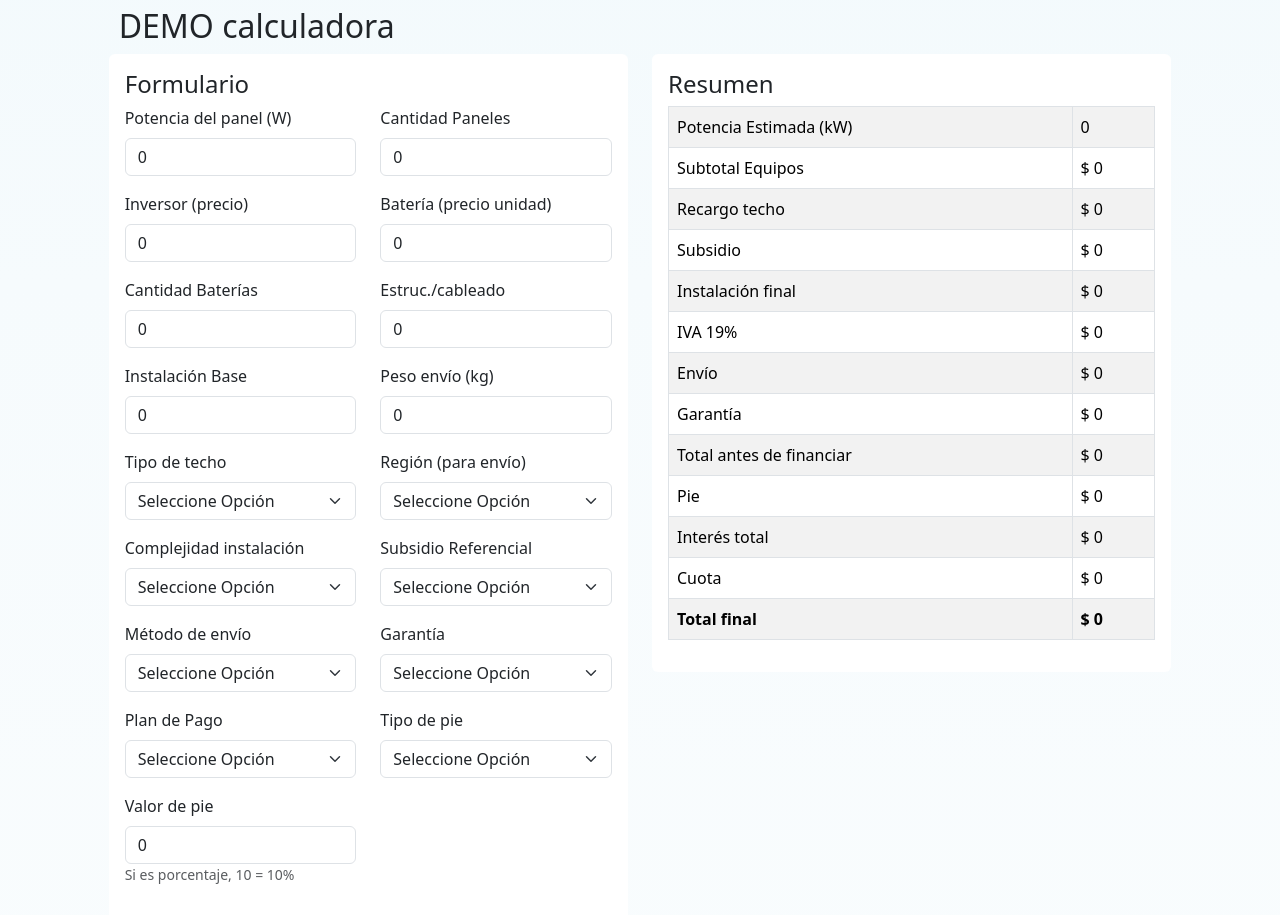
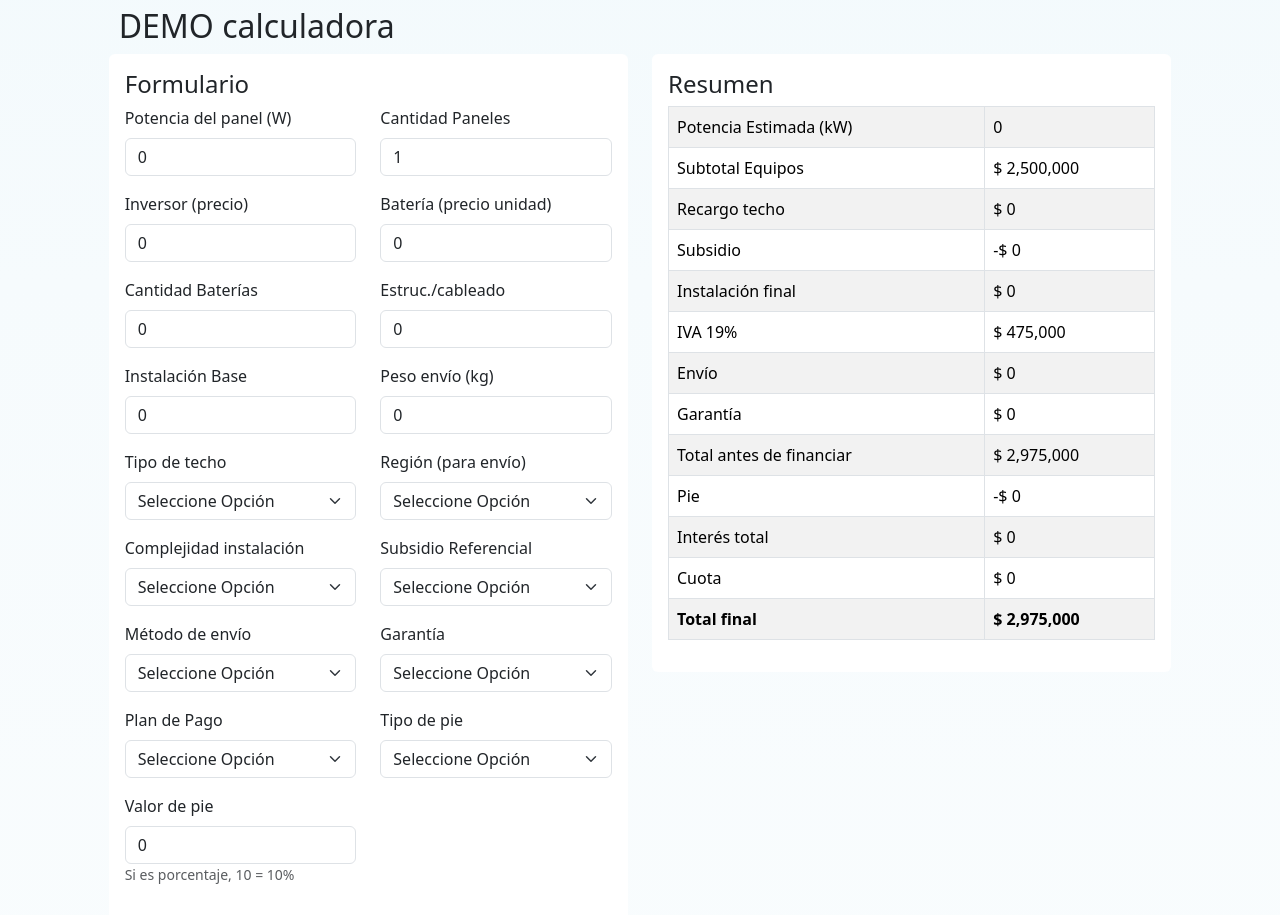
Before and after one commit to Joako-kvr/fullstack_2, a React (Create React App) app: page / in a window 1280 px wide. Shown: the part 1200-2115 px from the top of the page. Built offline with nearby package versions, Linux system fonts and the light colour scheme.

Commit message:
primer intento de formato calculadora

```diff
--- a/src/components/CalculadoraIntegral.js
+++ b/src/components/CalculadoraIntegral.js
@@ -9,7 +9,7 @@ function CalculadoraPrincipal() {
     const CLP = (n) => `$ ${Math.round(n).toLocaleString("es-CL")}`;
 
     const [potenciaPanel, setPotenciaPanel] = useState(0);
-    const [cantidadPaneles, setCantidadPaneles] = useState(0);
+    const [cantidadPaneles, setCantidadPaneles] = useState(1);
     const [inversorPrecio, setInversorPrecio] = useState(0);
     const [bateriaPrecio, setBateriaPrecio] = useState(0);
     const [cantidadBaterias, setCantidadBaterias] = useState(0);
@@ -53,19 +53,19 @@ function CalculadoraPrincipal() {
 
     const valorPanelSolar = parseInt(2500000)
 
-    const potenciaEstimada = (potenciaPanel * cantidadPaneles) / 1000;
-    const subtotalEquipos = ((parseInt(valorPanelSolar) * parseInt(cantidadPaneles)) + parseInt(inversorPrecio) + (parseInt(bateriaPrecio) * parseInt(cantidadBaterias)) + parseInt(estrucCableado))
-    const recargoTecho = subtotalEquipos * valorTipoTecho
-    const montoSubsidio = subtotalEquipos * valorSubsidio
-    const instalacionFinal = (parseInt(instalacionBase) + (subtotalEquipos * valorComplejidadInstalacion))
-    const montoIva = (subtotalEquipos + recargoTecho - montoSubsidio + instalacionFinal) * 0.19
-    const montoEnvio = (valorRegion + parseInt(pesoEnvio * 700)) * valorMetodoEnvio
-    const montoGarantia = subtotalEquipos * valorGarantia
-    const totalAnteFinan = (subtotalEquipos + recargoTecho - montoSubsidio + instalacionFinal) + montoIva + montoEnvio + montoGarantia
+    const potenciaEstimada = cantidadPaneles>0 ? (potenciaPanel * cantidadPaneles) / 1000 : 0;
+    const subtotalEquipos = cantidadPaneles>0  ? ((parseInt(valorPanelSolar) * parseInt(cantidadPaneles)) + parseInt(inversorPrecio) + (parseInt(bateriaPrecio) * parseInt(cantidadBaterias)) + parseInt(estrucCableado)) : 0;
+    const recargoTecho = cantidadPaneles>0  ? subtotalEquipos * valorTipoTecho : 0;
+    const montoSubsidio = cantidadPaneles>0  ? subtotalEquipos * valorSubsidio :0;
+    const instalacionFinal = cantidadPaneles>0  ? (parseInt(instalacionBase) + (subtotalEquipos * valorComplejidadInstalacion)) : 0;
+    const montoIva = cantidadPaneles>0  ? (subtotalEquipos + recargoTecho - montoSubsidio + instalacionFinal) * 0.19 : 0;
+    const montoEnvio = cantidadPaneles>0  ? (valorRegion + parseInt(pesoEnvio * 700)) * valorMetodoEnvio : 0;
+    const montoGarantia = cantidadPaneles>0  ? subtotalEquipos * valorGarantia : 0;
+    const totalAnteFinan = cantidadPaneles>0  ? (subtotalEquipos + recargoTecho - montoSubsidio + instalacionFinal) + montoIva + montoEnvio + montoGarantia : 0;
     const montoPie = tipoPie == 1 ? totalAnteFinan * (valorPie / 100) : tipoPie == 2 ? valorPie : 0;
-    const montoInteresTotal = (totalAnteFinan - montoPie) * valorPlanPago
+    const montoInteresTotal = cantidadPaneles>0  ? (totalAnteFinan - montoPie) * valorPlanPago : 0;
     const montoCuota = valorCantidadPlanPago > 0 ? Math.round((montoInteresTotal + (totalAnteFinan - montoPie)) / valorCantidadPlanPago) : 0;
-    const total = totalAnteFinan - montoPie + montoInteresTotal
+    const total = cantidadPaneles > 0  ? totalAnteFinan - montoPie + montoInteresTotal : 0;
 
     const buildResumen = () => {
         const lineas = [
@@ -120,12 +120,12 @@ function CalculadoraPrincipal() {
 
                             <div className='col-lg-6'>
                                 <label className='form-label ' htmlFor='potenciaPanel'>Potencia del panel (W)</label>
-                                <input id='potenciaPanel' name='potenciaPanel' placeholder='1000000' type='number' className='form-control' value={potenciaPanel} onChange={(e) => setPotenciaPanel(e.target.value)}></input>
+                                <input id='potenciaPanel' name='potenciaPanel' placeholder='1000000' type='number' className='form-control' value={potenciaPanel} onChange={(e) => setPotenciaPanel(e.target.value)} onFocus={() => setPotenciaPanel("")}></input>
                             </div>
 
                             <div className='col-lg-6'>
                                 <label className='form-label' htmlFor='cantidadPaneles'>Cantidad Paneles</label>
-                                <input id='cantidadPaneles' name='cantidadPaneles' placeholder='10' type='number' className='form-control' value={cantidadPaneles} onChange={(e) => setCantidadPaneles(e.target.value)}></input>
+                                <input id='cantidadPaneles' name='cantidadPaneles' placeholder='10' type='number' className='form-control' value={cantidadPaneles} onChange={(e) => setCantidadPaneles(e.target.value)} onFocus={() => setCantidadPaneles("")}></input>
 
                             </div>
                         </div>
@@ -134,12 +134,12 @@ function CalculadoraPrincipal() {
 
                             <div className='col-lg-6'>
                                 <label className='form-label' htmlFor='inversorPrecio'>Inversor (precio)</label>
-                                <input id='inversorPrecio' name='inversorPrecio' placeholder='1000000' type='number' className='form-control' value={inversorPrecio} onChange={(e) => setInversorPrecio(e.target.value)}></input>
+                                <input id='inversorPrecio' name='inversorPrecio' placeholder='1000000' type='number' className='form-control' value={inversorPrecio} onChange={(e) => setInversorPrecio(e.target.value)} onFocus={() => setInversorPrecio("")}></input>
                             </div>
 
                             <div className='col-lg-6'>
                                 <label className='form-label' htmlFor='bateriaPrecio'>Batería (precio unidad)</label>
-                                <input id='bateriaPrecio' name='bateriaPrecio' placeholder='1000000' type='number' className='form-control' value={bateriaPrecio} onChange={(e) => setBateriaPrecio(e.target.value)}></input>
+                                <input id='bateriaPrecio' name='bateriaPrecio' placeholder='1000000' type='number' className='form-control' value={bateriaPrecio} onChange={(e) => setBateriaPrecio(e.target.value)} onFocus={() => setBateriaPrecio("")}></input>
 
                             </div>
                         </div>
@@ -149,12 +149,12 @@ function CalculadoraPrincipal() {
 
                             <div className='col-lg-6'>
                                 <label className='form-label' htmlFor='cantidadBaterias'>Cantidad Baterías</label>
-                                <input id='cantidadBaterias' name='cantidadBaterias' placeholder='10' type='number' className='form-control' value={cantidadBaterias} onChange={(e) => setCantidadBaterias(e.target.value)}></input>
+                                <input id='cantidadBaterias' name='cantidadBaterias' placeholder='10' type='number' className='form-control' value={cantidadBaterias} onChange={(e) => setCantidadBaterias(e.target.value)} onFocus={() => setCantidadBaterias("")}></input>
                             </div>
 
                             <div className='col-lg-6'>
                                 <label className='form-label' htmlFor='estrucCableado'>Estruc./cableado</label>
-                                <input id='estrucCableado' name='estrucCableado' placeholder='1000000' type='number' className='form-control' value={estrucCableado} onChange={(e) => setEstrucCableado(e.target.value)}></input>
+                                <input id='estrucCableado' name='estrucCableado' placeholder='1000000' type='number' className='form-control' value={estrucCableado} onChange={(e) => setEstrucCableado(e.target.value)} onFocus={() => setEstrucCableado("")}></input>
 
                             </div>
                         </div>
@@ -164,12 +164,12 @@ function CalculadoraPrincipal() {
 
                             <div className='col-lg-6'>
                                 <label className='form-label' htmlFor='instalacionBase'>Instalación Base</label>
-                                <input id='instalacionBase' name='instalacionBase' placeholder='1000000' type='number' className='form-control' value={instalacionBase} onChange={(e) => setInstalacionBase(e.target.value)}></input>
+                                <input id='instalacionBase' name='instalacionBase' placeholder='1000000' type='number' className='form-control' value={instalacionBase} onChange={(e) => setInstalacionBase(e.target.value)} onFocus={() => setInstalacionBase("")}></input>
                             </div>
 
                             <div className='col-lg-6'>
                                 <label className='form-label' htmlFor='pesoEnvio'>Peso envío (kg)</label>
-                                <input id='pesoEnvio' name='pesoEnvio' placeholder='1000' type='number' className='form-control' value={pesoEnvio} onChange={(e) => setPesoEnvio(e.target.value)}></input>
+                                <input id='pesoEnvio' name='pesoEnvio' placeholder='1000' type='number' className='form-control' value={pesoEnvio} onChange={(e) => setPesoEnvio(e.target.value)} onFocus={() => setPesoEnvio("")}></input>
 
                             </div>
                         </div>
@@ -361,7 +361,7 @@ function CalculadoraPrincipal() {
                             <tr>
 
                                 <td>Subsidio</td>
-                                <td>$ {montoSubsidio.toLocaleString()}</td>
+                                <td>-$ {montoSubsidio.toLocaleString()}</td>
                             </tr>
 
                             <tr>
@@ -392,7 +392,7 @@ function CalculadoraPrincipal() {
                             <tr>
 
                                 <td>Pie</td>
-                                <td>$ {montoPie.toLocaleString()}</td>
+                                <td>-$ {montoPie.toLocaleString()}</td>
 
                             </tr>
                             <tr>
```
